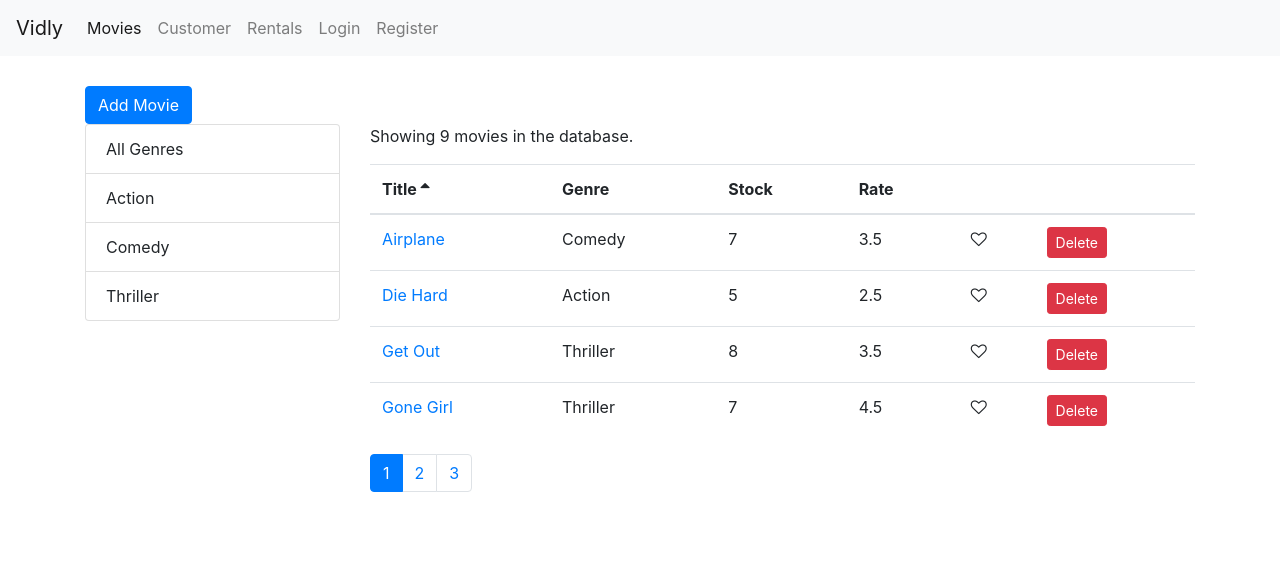
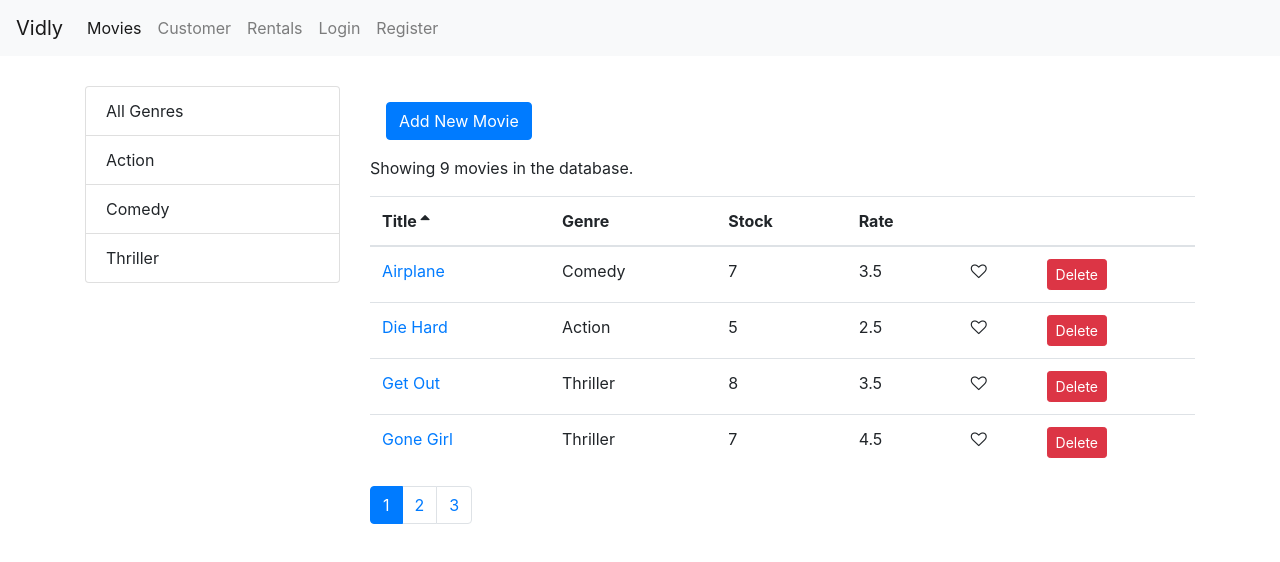
Before and after one commit to mrehanabbasi/vidly, a React (Create React App) app: page /movies in a window 1280 px wide. Shown: the top 562 px of the page. Built offline with nearby package versions, Linux system fonts and the light colour scheme.

Commit message:
redo make preparation for MovieForm

```diff
--- a/src/components/movies.jsx
+++ b/src/components/movies.jsx
@@ -81,8 +81,6 @@ class Movies extends Component {
     const { totalCount, data: movies } = this.getPagedData();
 
     return (
-      <React.Fragment>
-        <button className="btn btn-primary">Add Movie</button>
       <div className="row">
         <div className="col-3">
           <ListGroup
@@ -92,6 +90,7 @@ class Movies extends Component {
           />
         </div>
         <div className="col">
+          <button className="btn btn-primary m-3">Add New Movie</button>
           <p>Showing {totalCount} movies in the database.</p>
           <MoviesTable
             movies={movies}
@@ -108,7 +107,6 @@ class Movies extends Component {
           />
         </div>
       </div>
-      </React.Fragment>
     );
   }
 }
```
Lines whose indentation alone changed are shown as unchanged.
